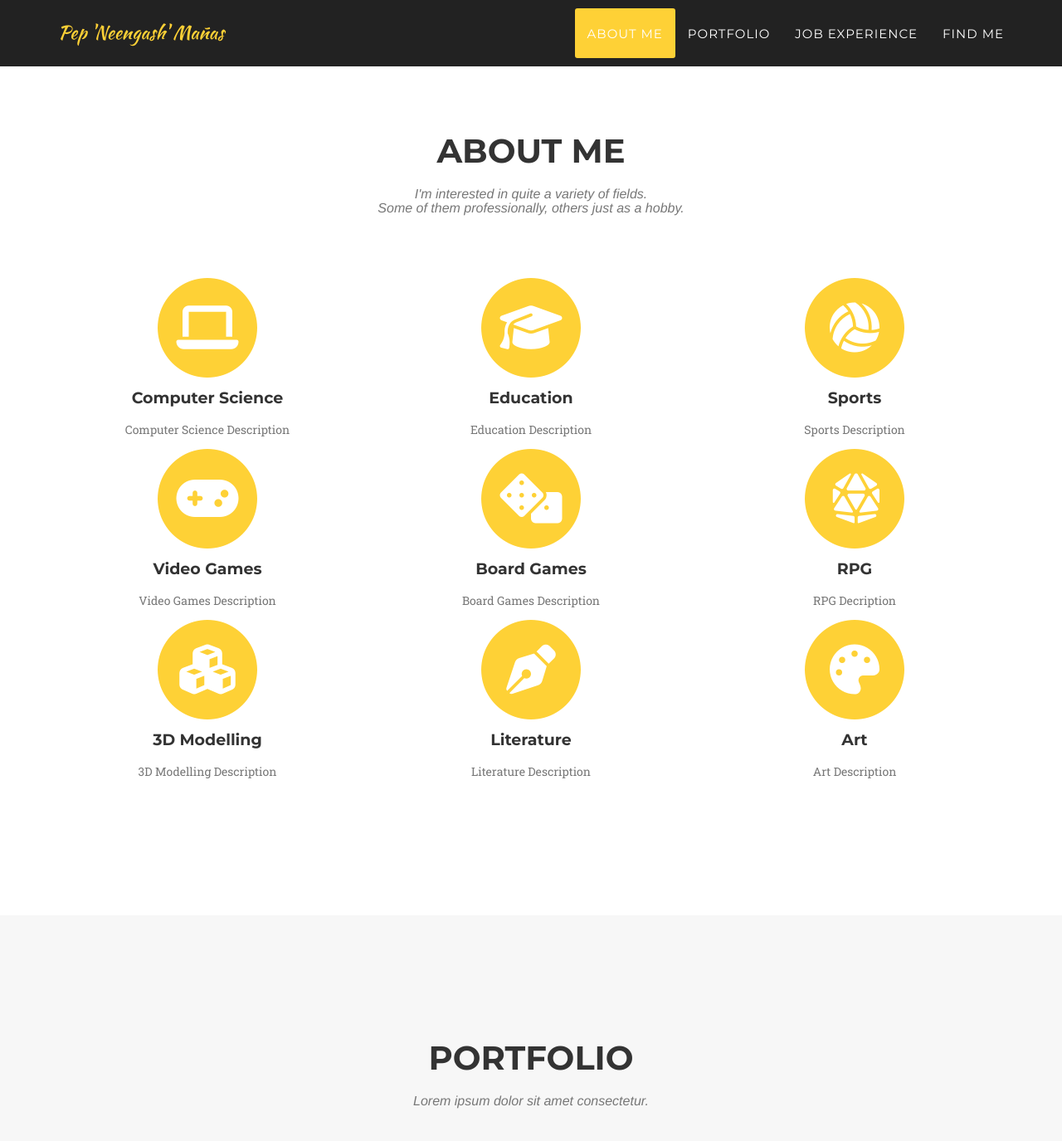
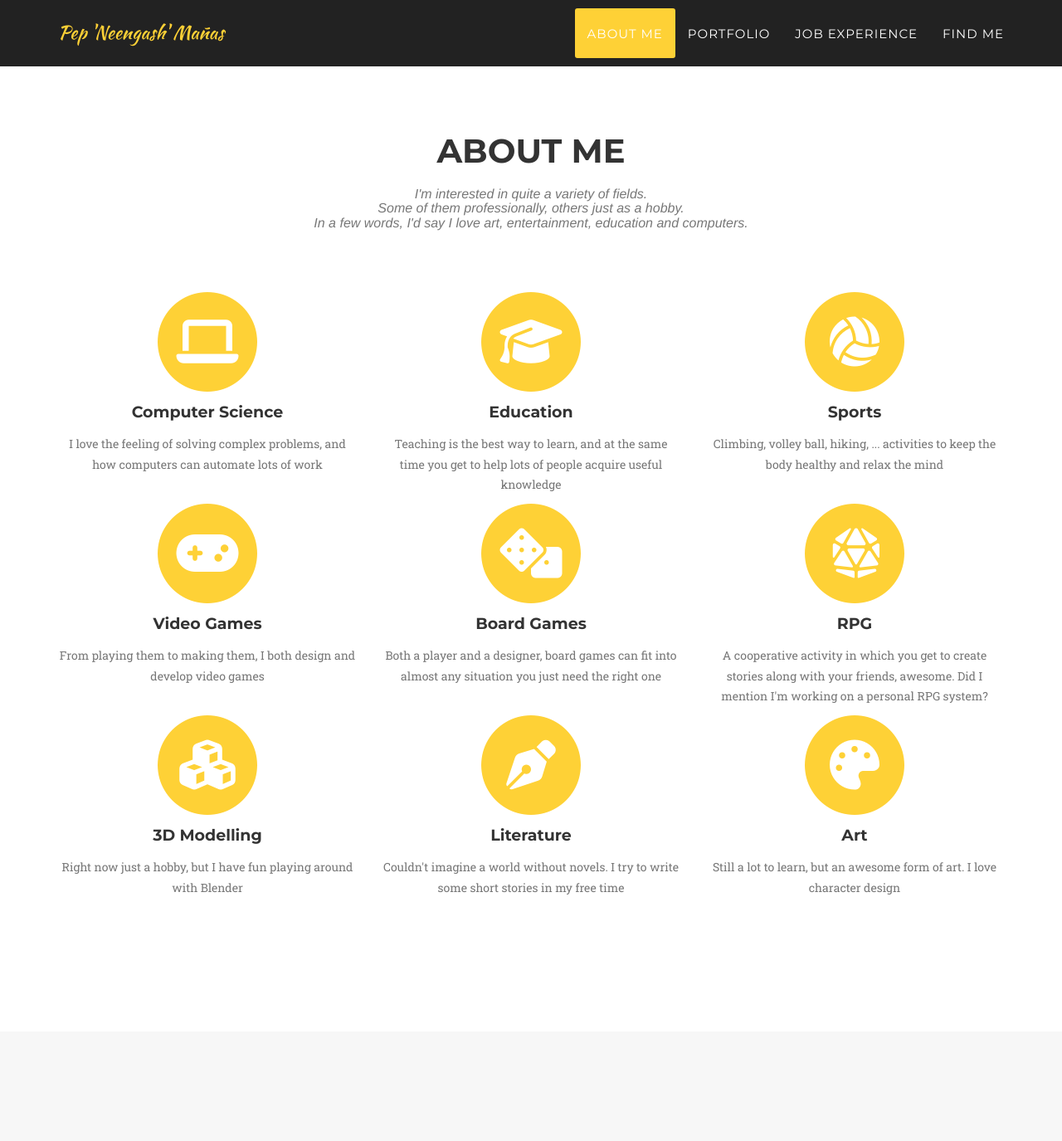
Before and after one commit to Neengash/Neengash.github.io, a Jekyll site: the page built from index.html, in a window 1280 px wide and 1400 px high, scrolled down 558 px. Shown: the top 1375 px of the window at 83% size. Built offline with Jekyll 4.4.1, drawn with Linux system fonts in a browser that asks for light colours; some web fonts are replaced.

Commit message:
finished about section

```diff
--- a/_includes/about.html
+++ b/_includes/about.html
@@ -4,7 +4,11 @@
             <div class="row">
                 <div class="col-lg-12 text-center">
                     <h2 class="section-heading">About me</h2>
-                    <h3 class="section-subheading text-muted">I'm interested in quite a variety of fields.</br> Some of them professionally, others just as a hobby.</h3>
+                    <h3 class="section-subheading text-muted">
+                        I'm interested in quite a variety of fields.<br>
+                        Some of them professionally, others just as a hobby.<br>
+                        In a few words, I'd say I love art, entertainment, education and computers.
+                    </h3>
                 </div>
             </div>
             <div class="row text-center">
@@ -14,7 +18,7 @@
                         <i class="fa fa-laptop fa-stack-1x fa-inverse"></i>
                     </span>
                     <h4 class="service-heading">Computer Science</h4>
-                    <p class="text-muted">Computer Science Description</p>
+                    <p class="text-muted">I love the feeling of solving complex problems, and how computers can automate lots of work</p>
                 </div>
                 <div class="col-md-4">
                     <span class="fa-stack fa-4x">
@@ -22,7 +26,7 @@
                         <i class="fa fa-graduation-cap fa-stack-1x fa-inverse"></i>
                     </span>
                     <h4 class="service-heading">Education</h4>
-                    <p class="text-muted">Education Description</p>
+                    <p class="text-muted">Teaching is the best way to learn, and at the same time you get to help lots of people acquire useful knowledge</p>
                 </div>
                 <div class="col-md-4">
                     <span class="fa-stack fa-4x">
@@ -30,7 +34,7 @@
                         <i class="fa fa-volleyball fa-stack-1x fa-inverse"></i>
                     </span>
                     <h4 class="service-heading">Sports</h4>
-                    <p class="text-muted">Sports Description</p>
+                    <p class="text-muted">Climbing, volley ball, hiking, ... activities to keep the body healthy and relax the mind</p>
                 </div>
             </div>
             <div class="row text-center">
@@ -40,7 +44,7 @@
                         <i class="fa fa-gamepad fa-stack-1x fa-inverse"></i>
                     </span>
                     <h4 class="service-heading">Video Games</h4>
-                    <p class="text-muted">Video Games Description</p>
+                    <p class="text-muted">From playing them to making them, I both design and develop video games</p>
                 </div>
                 <div class="col-md-4">
                     <span class="fa-stack fa-4x">
@@ -48,7 +52,7 @@
                         <i class="fa fa-dice fa-stack-1x fa-inverse"></i>
                     </span>
                     <h4 class="service-heading">Board Games</h4>
-                    <p class="text-muted">Board Games Description</p>
+                    <p class="text-muted">Both a player and a designer, board games can fit into almost any situation you just need the right one</p>
                 </div>
                 <div class="col-md-4">
                     <span class="fa-stack fa-4x">
@@ -56,7 +60,7 @@
                         <i class="fa fa-dice-d20 fa-stack-1x fa-inverse"></i>
                     </span>
                     <h4 class="service-heading">RPG</h4>
-                    <p class="text-muted">RPG Decription</p>
+                    <p class="text-muted">A cooperative activity in which you get to create stories along with your friends, awesome. Did I mention I'm working on a personal RPG system?</p>
                 </div>
             </div>
             <div class="row text-center">
@@ -66,7 +70,7 @@
                         <i class="fa fa-cubes fa-stack-1x fa-inverse"></i>
                     </span>
                     <h4 class="service-heading">3D Modelling</h4>
-                    <p class="text-muted">3D Modelling Description</p>
+                    <p class="text-muted">Right now just a hobby, but I have fun playing around with Blender</p>
                 </div>
                 <div class="col-md-4">
                     <span class="fa-stack fa-4x">
@@ -74,7 +78,7 @@
                         <i class="fa fa-pen-nib fa-stack-1x fa-inverse"></i>
                     </span>
                     <h4 class="service-heading">Literature</h4>
-                    <p class="text-muted">Literature Description</p>
+                    <p class="text-muted">Couldn't imagine a world without novels. I try to write some short stories in my free time</p>
                 </div>
                 <div class="col-md-4">
                     <span class="fa-stack fa-4x">
@@ -82,7 +86,7 @@
                         <i class="fa fa-palette fa-stack-1x fa-inverse"></i>
                     </span>
                     <h4 class="service-heading">Art</h4>
-                    <p class="text-muted">Art Description</p>
+                    <p class="text-muted">Still a lot to learn, but an awesome form of art. I love character design</p>
                 </div>
             </div>
         </div>
```
